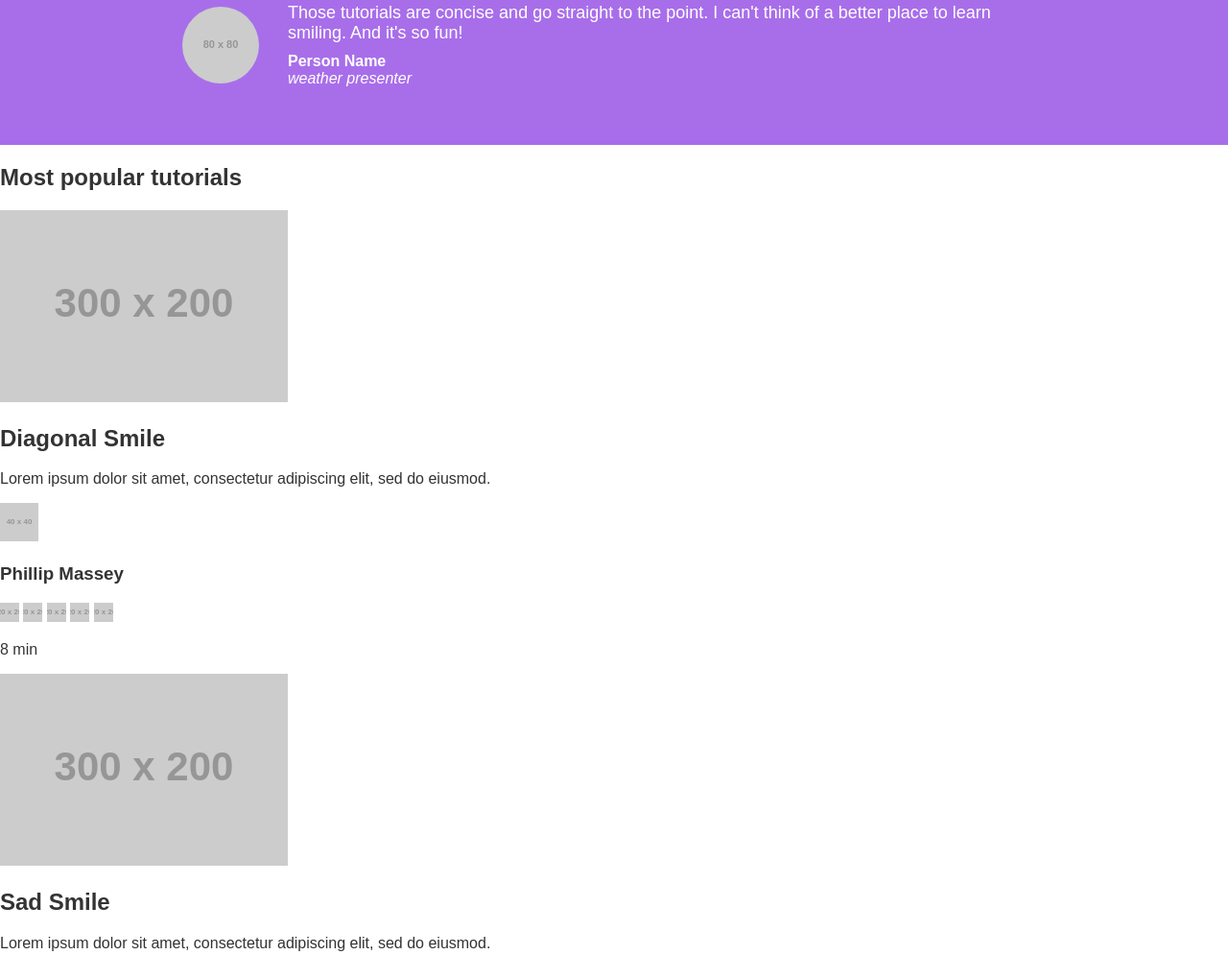
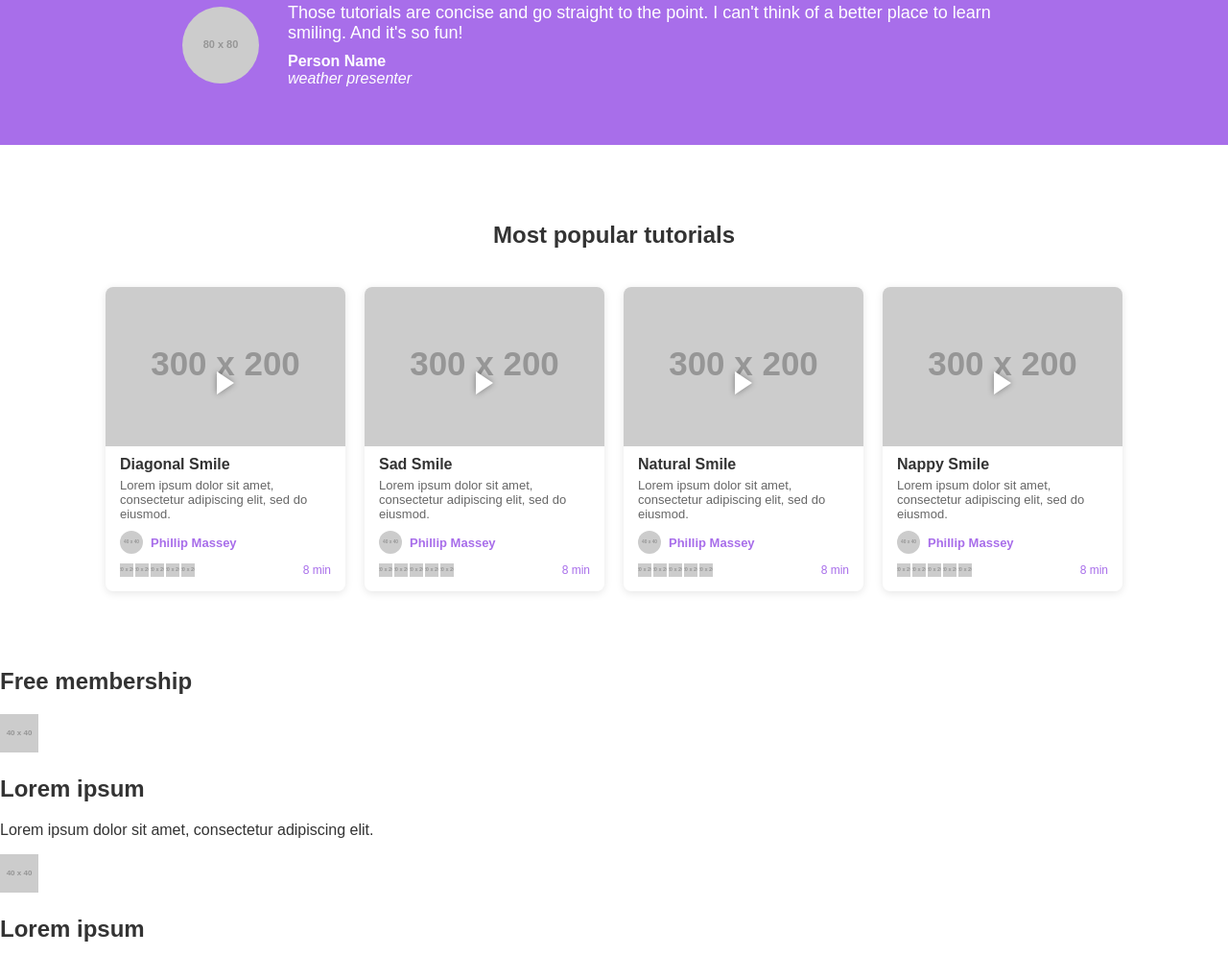
Before and after one commit to ephrem-nziza/alu-web-development, a plain HTML site: page css_advanced/index.html in a window 1280 px wide. Shown: the part 677-1672 px from the top of the page at 96% size. Drawn offline with Linux system fonts and the light colour scheme; placeholder pictures from the web are drawn by us.

Commit message:
I styled videos list section for css_advanced Task 4

```diff
--- a/css_advanced/styles.css
+++ b/css_advanced/styles.css
@@ -143,3 +143,109 @@ main > section:nth-of-type(2) p:last-of-type {
 	font-style: italic;
 	margin: 0;
 }
+
+/* Videos list */
+main > section:nth-of-type(3) {
+	background-color: #fff;
+	padding: 60px 20px;
+	text-align: center;
+}
+
+main > section:nth-of-type(3) h1 {
+	font-size: 24px;
+	margin-bottom: 40px;
+}
+
+main > section:nth-of-type(3) > div {
+	max-width: 1100px;
+	margin: 0 auto;
+	display: flex;
+	justify-content: center;
+	gap: 20px;
+	flex-wrap: wrap;
+}
+
+main > section:nth-of-type(3) > div > div {
+	width: 250px;
+	text-align: left;
+	border-radius: 8px;
+	overflow: hidden;
+	box-shadow: 0 2px 8px rgba(0,0,0,0.1);
+}
+
+main > section:nth-of-type(3) > div > div > img:first-child {
+	width: 100%;
+	display: block;
+}
+
+main > section:nth-of-type(3) h2 {
+	font-size: 16px;
+	margin: 10px 15px 5px;
+}
+
+main > section:nth-of-type(3) > div > div > p {
+	font-size: 13px;
+	margin: 0 15px 10px;
+	color: #666;
+}
+
+main > section:nth-of-type(3) > div > div > div:first-of-type {
+	display: flex;
+	align-items: center;
+	gap: 8px;
+	margin: 0 15px 10px;
+}
+
+main > section:nth-of-type(3) > div > div > div:first-of-type img {
+	border-radius: 50%;
+	width: 24px;
+	height: 24px;
+}
+
+main > section:nth-of-type(3) > div > div > div:first-of-type h3 {
+	color: #a86eea;
+	font-size: 13px;
+	margin: 0;
+}
+
+main > section:nth-of-type(3) > div > div > div:last-of-type {
+	display: flex;
+	justify-content: space-between;
+	align-items: center;
+	margin: 0 15px 15px;
+}
+
+main > section:nth-of-type(3) > div > div > div:last-of-type > div {
+	display: flex;
+	gap: 2px;
+}
+
+main > section:nth-of-type(3) > div > div > div:last-of-type img {
+	width: 14px;
+	height: 14px;
+}
+
+main > section:nth-of-type(3) > div > div > div:last-of-type p {
+	color: #a86eea;
+	font-size: 12px;
+	margin: 0;
+}
+
+main > section:nth-of-type(3) > div > div {
+	position: relative;
+}
+
+main > section:nth-of-type(3) > div > div::after {
+	content: "";
+	position: absolute;
+	top: 100px;
+	left: 50%;
+	transform: translate(-50%, -50%);
+	width: 0;
+	height: 0;
+	border-left: 18px solid #fff;
+	border-top: 12px solid transparent;
+	border-bottom: 12px solid transparent;
+	filter: drop-shadow(0 0 3px rgba(0,0,0,0.4));
+	pointer-events: none;
+}
```
